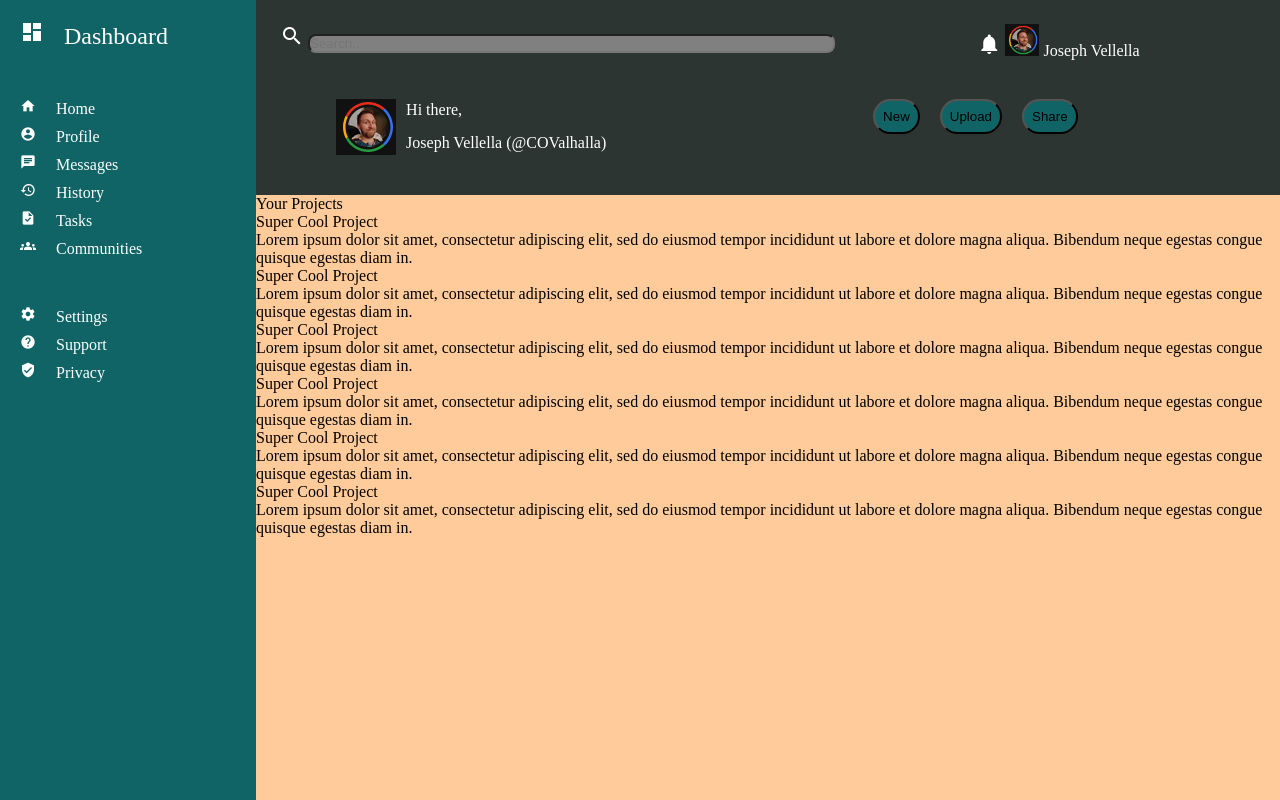
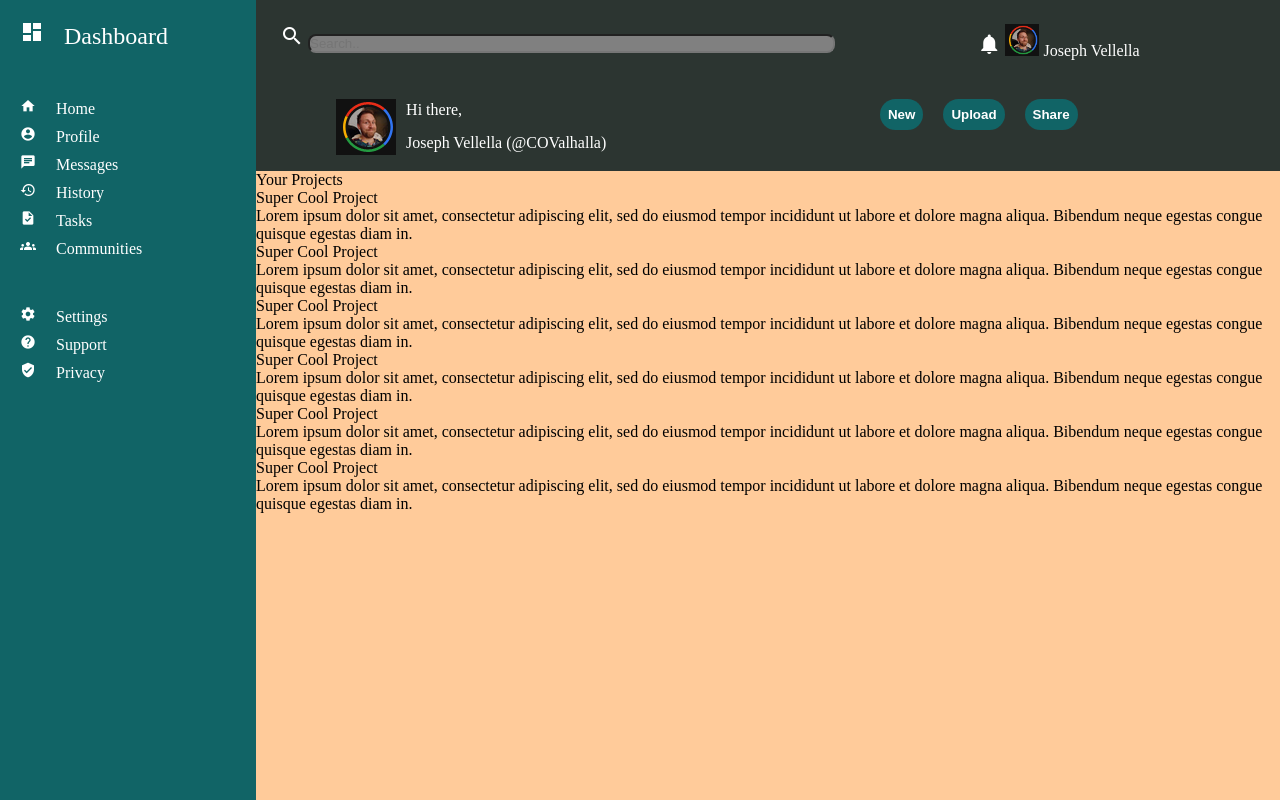
Before and after one commit to COValhalla/admin-dashboard, a plain HTML site: page index.html in a window 1280 px wide. Shown: the top 800 px of the page. Drawn offline with Linux system fonts and the light colour scheme.

Commit message:
Initial version of header complete.

```diff
--- a/stylesheet.css
+++ b/stylesheet.css
@@ -16,7 +16,7 @@
     grid-row: 1/2;
     display: grid;
     grid-template-rows: 1fr 1.5fr;
-    padding: 1.5rem;
+    padding: 1.5rem 1.5rem 0 1.5rem;
 }
 .search-bar {
     display: grid;
@@ -56,10 +56,13 @@ input{
     grid-column: 2/3;
 }
 button{
+    border: none;
     background-color: #116466;
+    color: white;
     padding: 0.5rem;
     border-radius: 2rem;
     margin-right: 1rem;
+    font-weight: bold;
 }
 
 /* Sidebar styling
```
